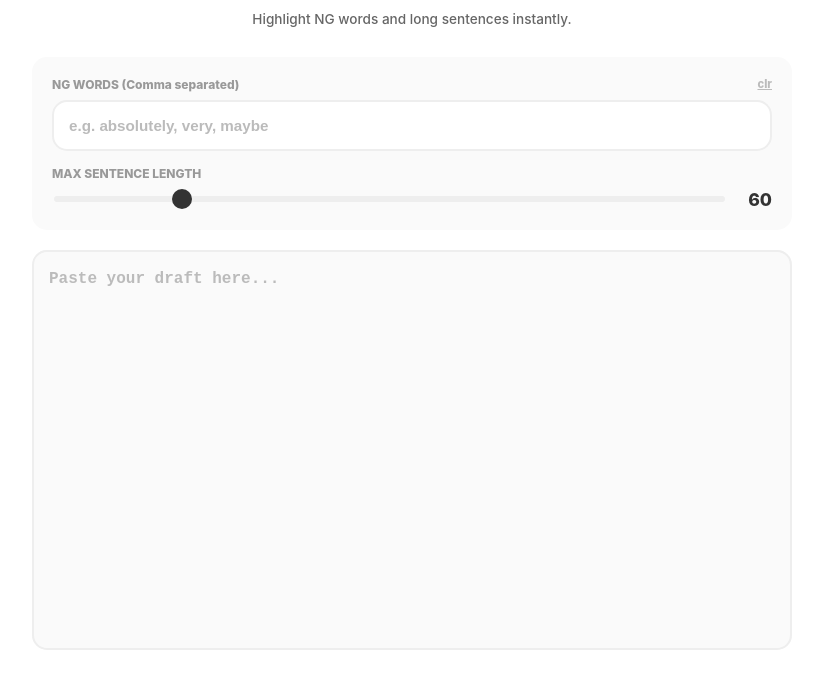
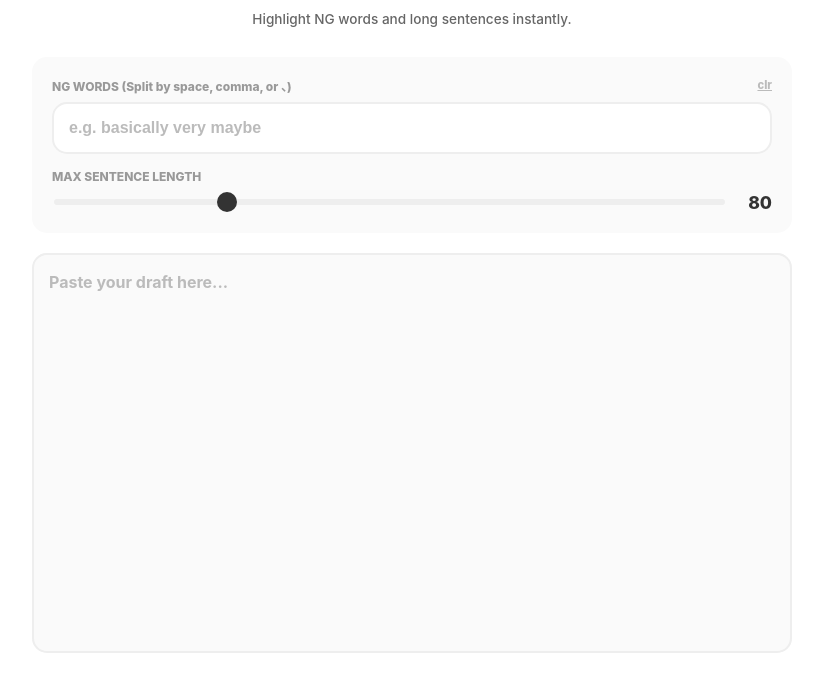
Before and after one commit to afrorakda/final-sweep, a plain HTML site: page index.html in a window 1280 px wide. Both pictures are taken after a click on the element "clr". Shown: the part 97-773 px from the top of the page, without its empty margins (228-1051 px from the left). Drawn offline with Linux system fonts and the light colour scheme.

Commit message:
Update index.html

```diff
--- a/index.html
+++ b/index.html
@@ -40,7 +40,6 @@
         h1 { font-size: 1.8rem; font-weight: 800; margin-bottom: 8px; letter-spacing: -1px; }
         .subtitle { font-size: 0.85rem; color: #666; font-weight: 500; margin-bottom: 30px; }
 
-        /* Settings Area */
         .settings-section {
             background: var(--input-bg);
             padding: 20px;
@@ -60,7 +59,7 @@
             border: 2px solid var(--accent);
             border-radius: var(--radius);
             background: #fff;
-            font-size: 0.95rem;
+            font-size: 16px; /* iOS zoom prevention */
             font-weight: 700;
             box-sizing: border-box;
             outline: none;
@@ -70,7 +69,6 @@
         }
         ::placeholder { color: #bbb !important; -webkit-text-fill-color: #bbb !important; }
 
-        /* Slider Styling */
         .slider-container { display: flex; align-items: center; gap: 15px; }
         input[type="range"] {
             flex-grow: 1;
@@ -89,43 +87,50 @@
         }
         .slider-val { font-size: 1.1rem; font-weight: 800; min-width: 30px; text-align: right; }
 
-        /* Editor Area */
+        /* Editor Area - Strict Synchronization */
         .editor-container {
             position: relative;
             text-align: left;
             margin-bottom: 25px;
         }
 
+        .backdrop, #mainEditor {
+            width: 100%;
+            height: 400px;
+            padding: 15px !important; /* Force exact padding */
+            font-family: -apple-system, BlinkMacSystemFont, "Segoe UI", Roboto, sans-serif !important;
+            font-size: 16px !important;
+            line-height: 1.6 !important;
+            box-sizing: border-box !important;
+            border: 2px solid var(--accent);
+            border-radius: var(--radius);
+            margin: 0;
+            white-space: pre-wrap;
+            word-wrap: break-word;
+        }
+
         .backdrop {
             position: absolute;
-            top: 0; left: 0; width: 100%; height: 400px;
-            padding: 15px;
-            border: 2px solid transparent;
-            box-sizing: border-box;
+            top: 0; left: 0;
             background-color: var(--input-bg);
-            border-radius: var(--radius);
-            color: transparent;
-            white-space: pre-wrap;
-            word-wrap: break-word;
+            color: transparent !important;
             overflow-y: auto;
             pointer-events: none;
             z-index: 1;
-            font-size: 1rem;
-            line-height: 1.6;
+            border-color: transparent; /* Textarea's border is visible */
         }
 
         textarea#mainEditor {
             position: relative;
-            height: 400px;
-            background: transparent;
+            background: transparent !important;
             z-index: 2;
-            line-height: 1.6;
-            font-size: 1rem;
             resize: none;
-            padding: 15px;
+            overflow-y: auto;
+            /* Reset iOS internal padding */
+            -webkit-padding-start: 15px;
+            -webkit-padding-end: 15px;
         }
 
-        /* Floating Clear Button */
         .floating-clr {
             position: absolute;
             right: 15px;
@@ -135,23 +140,18 @@
             color: #fff;
             border: none;
             border-radius: 50%;
-            width: 45px;
-            height: 45px;
-            font-weight: 800;
-            font-size: 0.75rem;
+            width: 45px; height: 45px;
+            font-weight: 800; font-size: 0.75rem;
             cursor: pointer;
             box-shadow: 0 4px 10px rgba(0,0,0,0.1);
-            display: none;
-            align-items: center;
-            justify-content: center;
+            display: none; align-items: center; justify-content: center;
         }
         .floating-clr.active { display: flex; }
 
         /* Highlight Styles */
-        .hl-word { background-color: #ffeb3b; color: var(--main); border-radius: 3px; }
+        .hl-word { background-color: #ffeb3b; color: #000; border-radius: 3px; }
         .hl-long { border-bottom: 3px solid var(--warning); }
 
-        /* Stats Bar */
         .stats-bar {
             display: flex;
             justify-content: space-around;
@@ -197,10 +197,10 @@
     <div class="settings-section">
         <div class="input-group">
             <div class="label-row">
-                <span class="input-label">NG WORDS (Comma separated)</span>
+                <span class="input-label">NG WORDS (Split by space, comma, or 、)</span>
                 <span class="clr-text" onclick="clearInput('ngWords')">clr</span>
             </div>
-            <input type="text" id="ngWords" placeholder="e.g. absolutely, very, maybe" oninput="applySweep()">
+            <input type="text" id="ngWords" placeholder="e.g. basically very maybe" oninput="applySweep()">
         </div>
 
         <div class="input-group" style="margin-bottom: 0;">
@@ -208,15 +208,15 @@
                 <span class="input-label">MAX SENTENCE LENGTH</span>
             </div>
             <div class="slider-container">
-                <input type="range" id="maxLengthSlider" min="40" max="150" value="60" oninput="updateSlider(this.value)">
-                <span class="slider-val" id="sliderVal">60</span>
+                <input type="range" id="maxLengthSlider" min="40" max="200" value="80" oninput="updateSlider(this.value)">
+                <span class="slider-val" id="sliderVal">80</span>
             </div>
         </div>
     </div>
 
     <div class="editor-container">
         <div id="backdrop" class="backdrop"></div>
-        <textarea id="mainEditor" placeholder="Paste your draft here..." oninput="handleInput()" onscroll="syncScroll()"></textarea>
+        <textarea id="mainEditor" placeholder="Paste your draft here..." oninput="handleInput()" onscroll="syncScroll()" spellcheck="false"></textarea>
         <button id="floatClr" class="floating-clr" onclick="clearInput('mainEditor')">CLR</button>
     </div>
 
@@ -266,8 +266,7 @@
     }
 
     function clearInput(id) {
-        const target = document.getElementById(id);
-        target.value = '';
+        document.getElementById(id).value = '';
         if (id === 'mainEditor') floatClr.classList.remove('active');
         applySweep();
     }
@@ -278,26 +277,30 @@
 
     function applySweep() {
         const text = editor.value;
-        const ngWords = ngInput.value.split(',').map(w => w.trim()).filter(w => w !== "");
+        // NG words splitting by space, comma, or Japanese comma
+        const ngWords = ngInput.value.split(/[ ,、\n]+/).map(w => w.trim()).filter(w => w !== "");
         const maxLen = parseInt(slider.value);
 
         document.getElementById('countChar').innerText = text.length;
 
-        const sentences = text.split(/([。！？\n])/);
+        // Sentences splitting by JP and EN punctuation
+        const sentences = text.split(/([。！？.!?\n])/);
         let longCount = 0;
         let ngCount = 0;
         let processedHtml = "";
 
         for (let part of sentences) {
             if (!part) continue;
-            let isDelimiter = /[。！？\n]/.test(part);
+            let isDelimiter = /[。！？.!?\n]/.test(part);
             let content = part;
 
+            // Long sentence check
             if (!isDelimiter && part.trim().length > maxLen) {
                 content = `<span class="hl-long">${content}</span>`;
                 longCount++;
             }
 
+            // NG word check
             if (ngWords.length > 0) {
                 const escapedNg = ngWords.map(w => w.replace(/[.*+?^${}()|[\]\\]/g, '\\$&'));
                 const regex = new RegExp(`(${escapedNg.join('|')})`, 'gi');
@@ -309,13 +312,17 @@
             processedHtml += content;
         }
 
-        backdrop.innerHTML = processedHtml.replace(/\n/g, '<br>') + " ";
+        // Final sync: preserve newlines for backdrop
+        backdrop.innerHTML = processedHtml.replace(/\n/g, '<br>') + (text.endsWith('\n') ? '<br>&nbsp;' : ' ');
         document.getElementById('countNg').innerText = ngCount;
         document.getElementById('countLong').innerText = longCount;
     }
 
     function showModal() { document.getElementById('modal').style.display = 'flex'; }
     function hideModal() { document.getElementById('modal').style.display = 'none'; }
+
+    // Initial Sync for backdrop sizing
+    window.addEventListener('load', applySweep);
 </script>
 
 </body>
```
